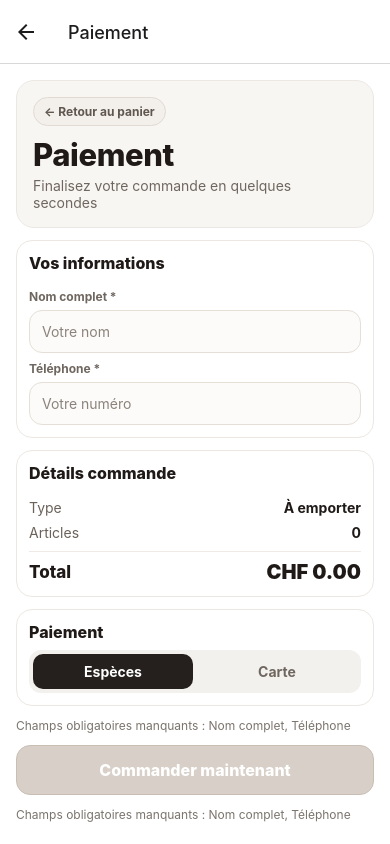
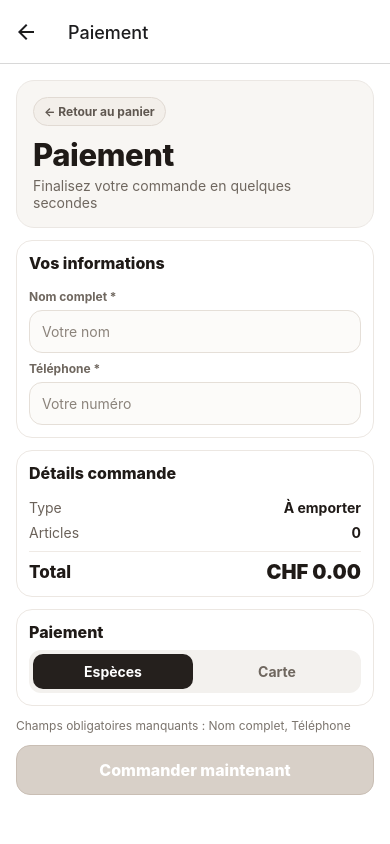
Before and after one commit to tariksk355/alalouche-GPT, a React Native app in the folder mobile/: screen /Checkout in a window 390 px wide. Built offline with nearby package versions, Linux system fonts and the light colour scheme; no server answers.

Commit message:
Fix checkout helper duplication after merge

```diff
--- a/mobile/src/screens/CheckoutScreen.tsx
+++ b/mobile/src/screens/CheckoutScreen.tsx
@@ -128,12 +128,6 @@ export function CheckoutScreen({ navigation, route }: any) {
         <Text style={checkoutButtonText}>{isSubmitting ? 'Envoi...' : t('checkout_submit')}</Text>
       </View>
     </Pressable>
-    {disabledByMissingRequiredFields && !isSubmitting && (
-      <Text style={requiredFieldsHint}>
-        {missingRequiredFields.length > 1 ? 'Champs obligatoires manquants : ' : 'Champ obligatoire manquant : '}
-        {missingRequiredFieldsText}
-      </Text>
-    )}
   </Screen>;
 }
 
```
